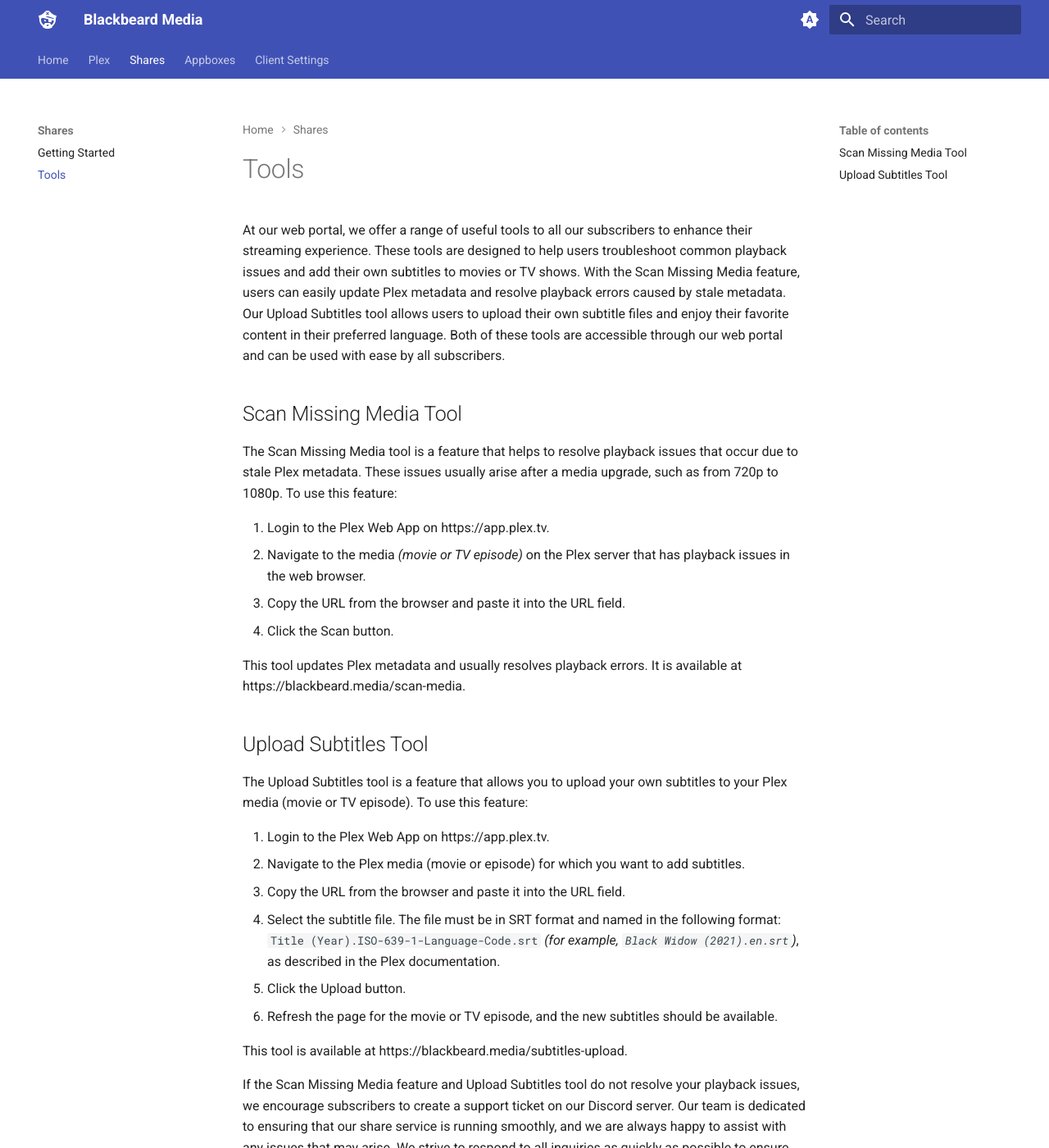
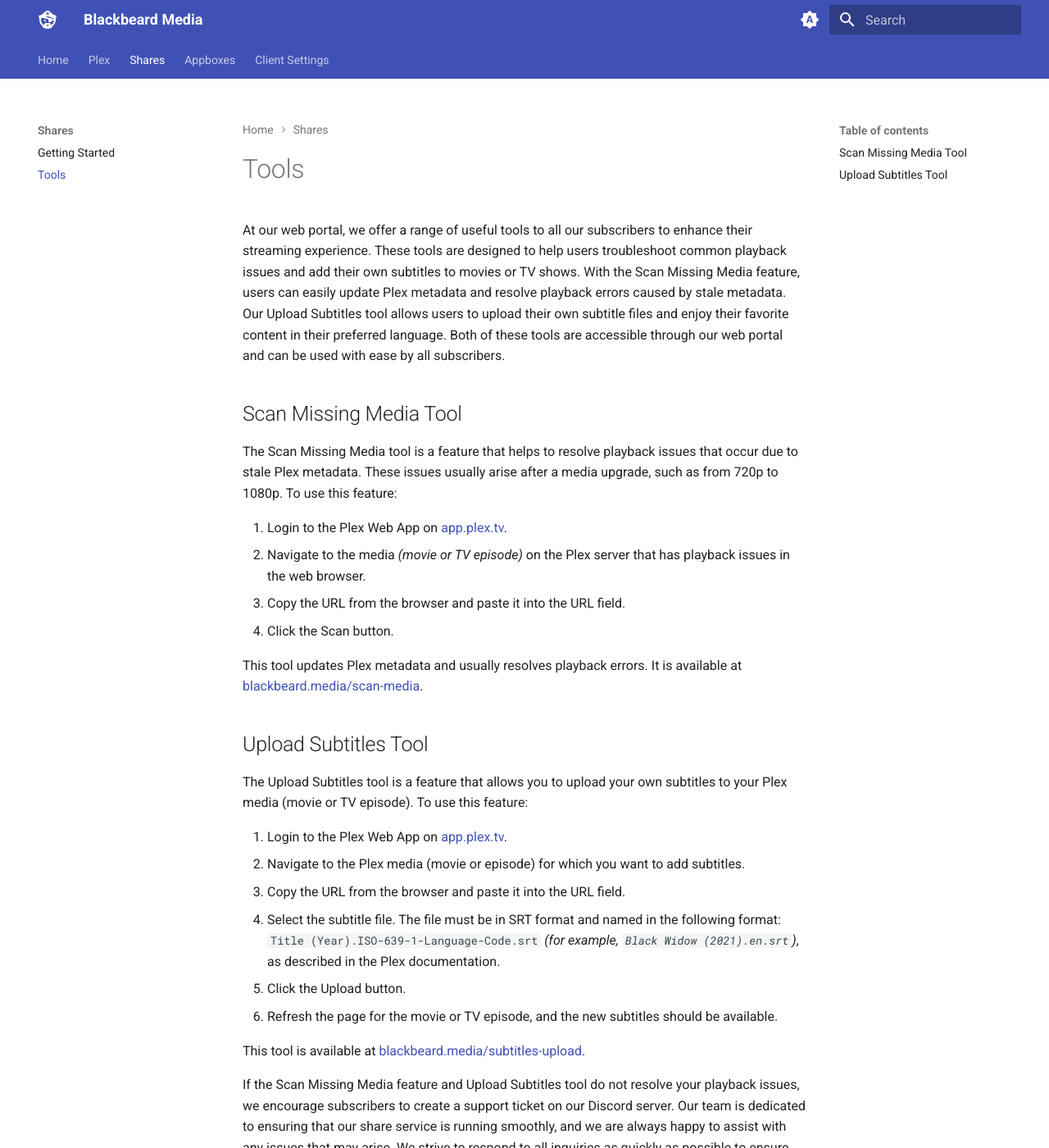
Before and after one commit to neomedia6989/docs-2, an MkDocs documentation site: the page built from docs/shares/tools.md, in a window 1280 px wide and 1400 px high. Shown: the whole window at 82% size. Built offline with MkDocs 1.6.1 and Material for MkDocs 9.7.7, drawn with Linux system fonts in a browser that asks for light colours; some of the changed lines change nothing that is shown.

Commit message:
Update tools.md

```diff
--- a/docs/shares/tools.md
+++ b/docs/shares/tools.md
@@ -6,25 +6,25 @@
 
 The Scan Missing Media tool is a feature that helps to resolve playback issues that occur due to stale Plex metadata. These issues usually arise after a media upgrade, such as from 720p to 1080p. To use this feature:
 
-1. Login to the Plex Web App on https://app.plex.tv.
+1. Login to the Plex Web App on [app.plex.tv](https://app.plex.tv).
 2. Navigate to the media *(movie or TV episode)* on the Plex server that has playback issues in the web browser.
 3. Copy the URL from the browser and paste it into the URL field.
 4. Click the Scan button.
 
-This tool updates Plex metadata and usually resolves playback errors. It is available at https://blackbeard.media/scan-media.
+This tool updates Plex metadata and usually resolves playback errors. It is available at [blackbeard.media/scan-media](https://blackbeard.media/scan-media).
 
 ## Upload Subtitles Tool
 
 The Upload Subtitles tool is a feature that allows you to upload your own subtitles to your Plex media (movie or TV episode). To use this feature:
 
-1. Login to the Plex Web App on https://app.plex.tv.
+1. Login to the Plex Web App on [app.plex.tv](https://app.plex.tv).
 2. Navigate to the Plex media (movie or episode) for which you want to add subtitles.
 3. Copy the URL from the browser and paste it into the URL field.
 4. Select the subtitle file. The file must be in SRT format and named in the following format: `Title (Year).ISO-639-1-Language-Code.srt` *(for example, `Black Widow (2021).en.srt`)*, as described in the Plex documentation.
 5. Click the Upload button.
 6. Refresh the page for the movie or TV episode, and the new subtitles should be available.
 
-This tool is available at https://blackbeard.media/subtitles-upload.
+This tool is available at [blackbeard.media/subtitles-upload](https://blackbeard.media/subtitles-upload).
 
 
 If the Scan Missing Media feature and Upload Subtitles tool do not resolve your playback issues, we encourage subscribers to create a support ticket on our Discord server. Our team is dedicated to ensuring that our share service is running smoothly, and we are always happy to assist with any issues that may arise. We strive to respond to all inquiries as quickly as possible to ensure that our users are enjoying their media with minimal interruptions.
```
